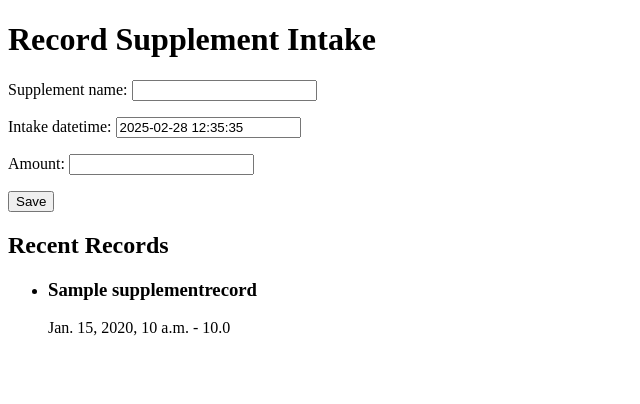
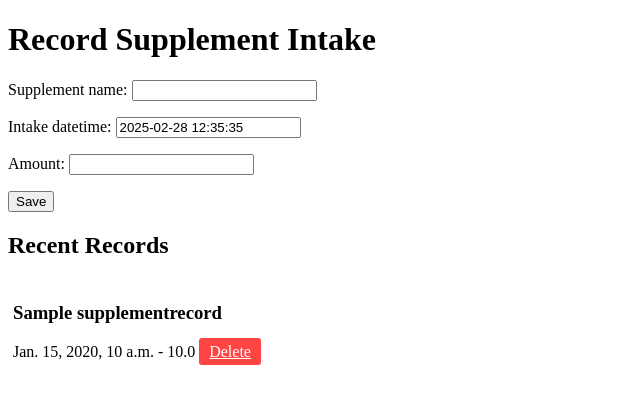
Before and after one commit to webiroha/django_basic_condition_tracker_with_cody_copilot, a Django app: page / in a window 1280 px wide. Shown: the top 404 px of the page, without its empty margins (0-640 px from the left). Run offline with Django 5.2, Linux system fonts and the light colour scheme; tables that the repository leaves empty hold one stand-in row (values such as "Sample post").

Commit message:
feat: Add function to delete

```diff
--- a/config/urls.py
+++ b/config/urls.py
@@ -21,4 +21,5 @@ from tracker import views
 urlpatterns = [
     path('admin/', admin.site.urls),
     path('', views.supplement_record, name='supplement_record'),
+    path('delete/<int:record_id>/', views.delete_record, name='delete_record'),
 ]
--- a/tracker/templates/tracker/supplement_record.html
+++ b/tracker/templates/tracker/supplement_record.html
@@ -2,6 +2,20 @@
 <html>
   <head>
     <title>Supplement Tracker</title>
+    <style>
+      .record-item {
+        margin: 10px 0;
+        padding: 5px;
+      }
+      .delete-btn {
+        color: white;
+        background-color: #ff4444;
+        border: none;
+        padding: 5px 10px;
+        cursor: pointer;
+        border-radius: 3px;
+      }
+    </style>
   </head>
   <body>
     <h1>Record Supplement Intake</h1>
@@ -12,11 +26,17 @@
     </form>
 
     <h2>Recent Records</h2>
-    <ul>
+    <ul style="list-style-type: none; padding: 0">
       {% for record in records %}
-      <li>
+      <li class="record-item">
         <h3>{{ record.supplement_name }}</h3>
         {{ record.intake_datetime }} - {{ record.amount }}
+        <a
+          href="{% url 'delete_record' record.id %}"
+          onclick="return confirm('Are you sure you want to delete this record?')"
+          class="delete-btn"
+          >Delete</a
+        >
       </li>
       {% endfor %}
     </ul>
--- a/tracker/views.py
+++ b/tracker/views.py
@@ -1,4 +1,4 @@
-from django.shortcuts import render, redirect
+from django.shortcuts import render, redirect, get_object_or_404
 from .forms import SupplementRecordForm
 from .models import SupplementRecord
 
@@ -16,3 +16,8 @@ def supplement_record(request):
         'form': form,
         'records': records
     })
+
+def delete_record(request, record_id):
+    record = get_object_or_404(SupplementRecord, id=record_id)
+    record.delete()
+    return redirect('supplement_record')
```
